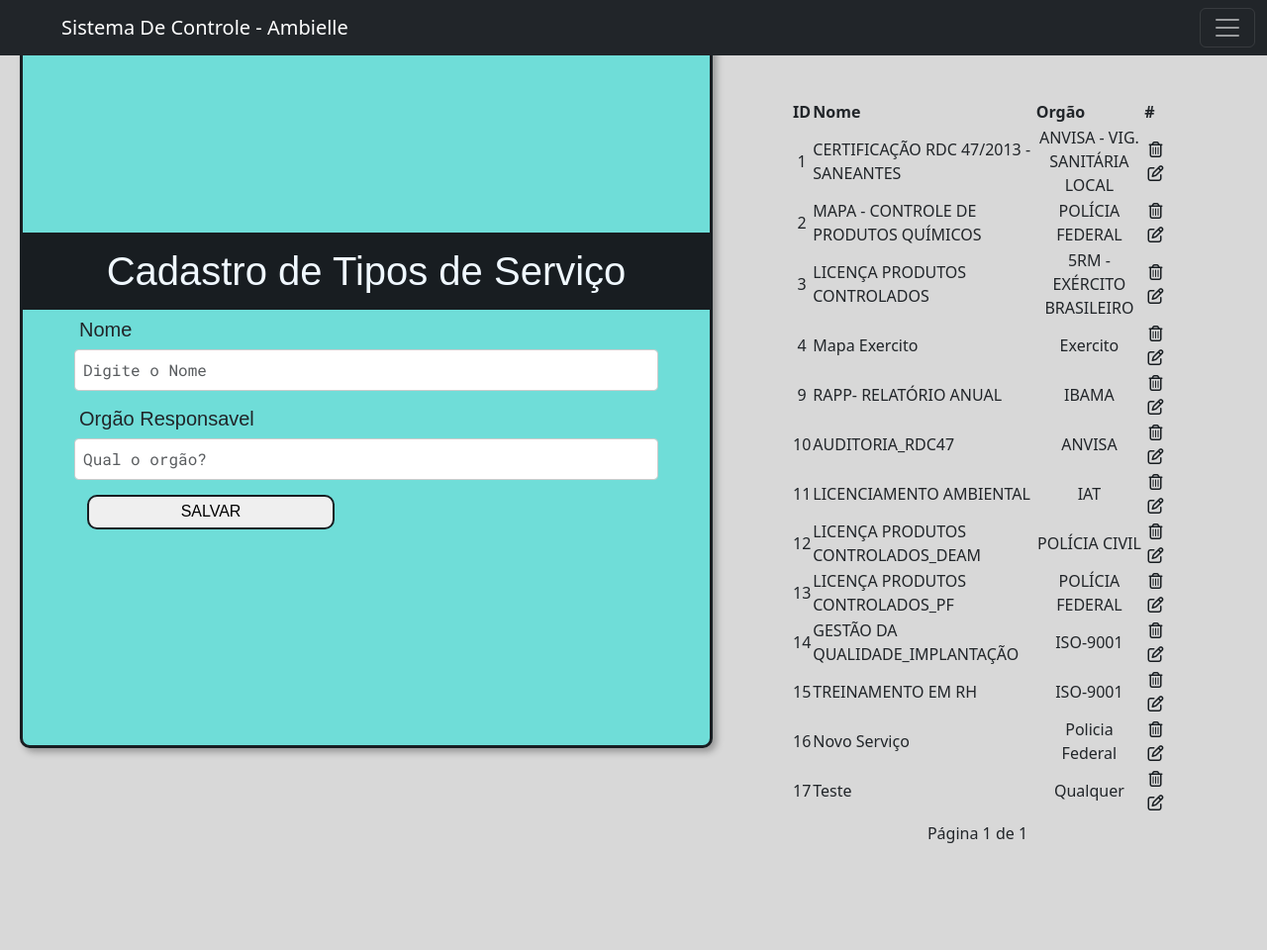
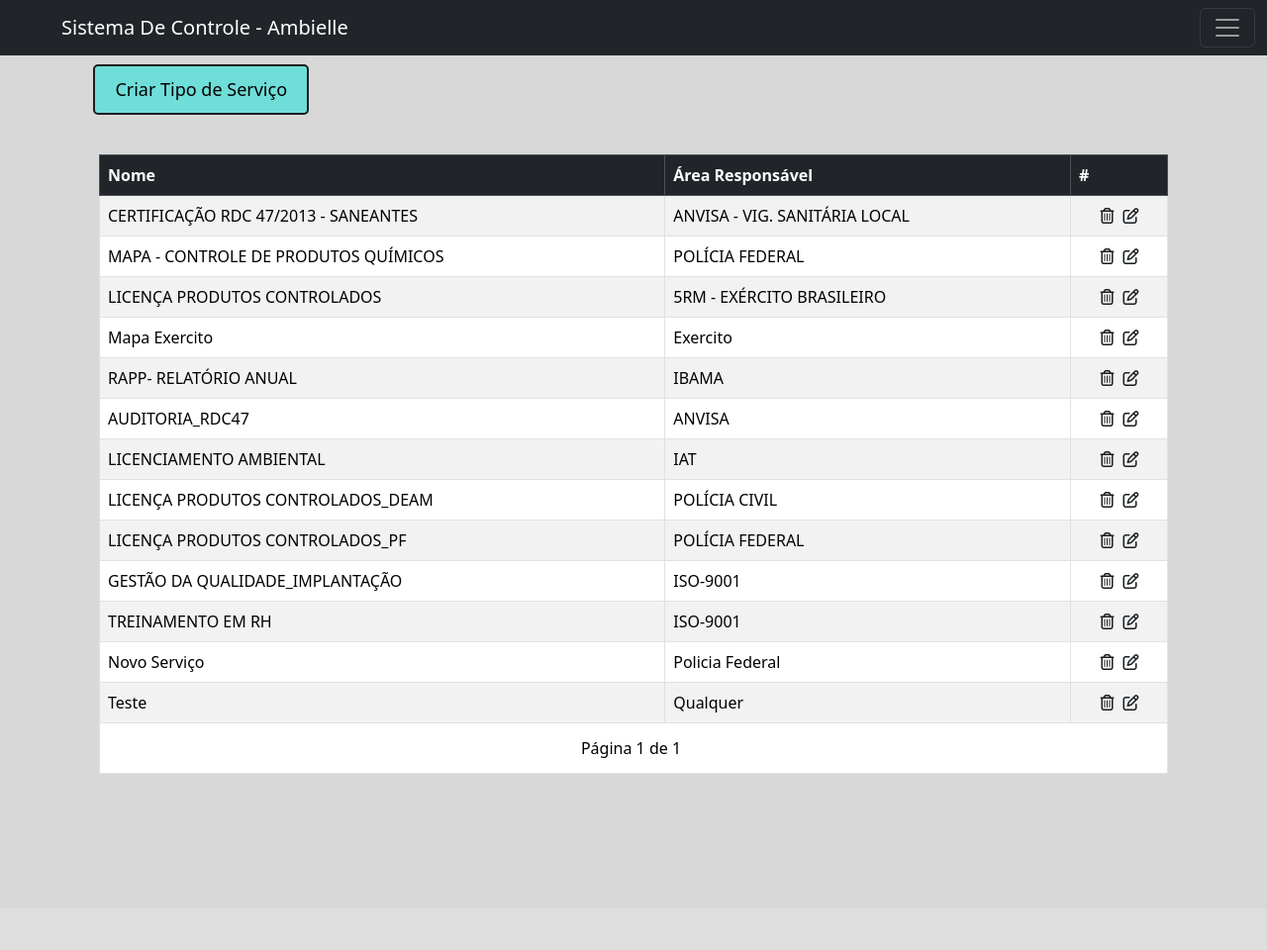
Before and after one commit to Gabr1elaugus700/Ambielle, a Django app: page /ambielle/cadastroTipoServico/ in a window 1280 px wide. Shown: the whole page at 99% size. After the commit the page ends 781 px from the top, so only its background shows below. Run offline with Django 5.2, Linux system fonts and the light colour scheme; a user stored in the database is signed in; data comes from the database, SQL or seed files in the repository; both versions use the stored data as it was after the commit; some web fonts are replaced.

Commit message:
fim do dia

```diff
--- a/workflow/templates/workflow/tipoServico.html
+++ b/workflow/templates/workflow/tipoServico.html
@@ -1,83 +1,61 @@
 {% extends 'global/base.html' %}
 
 {% block content %}
+  <main>
+    <section>
+      <button type="button" class="open-modal-btn" data-url="{% url 'workflow:tipoServico' %}">Criar Tipo de Serviço</button>
 
-<div class="containerForm">
-    <div class="tela-form">
-      <div class="title-form">
-        <h1>Cadastro de Tipos de Serviço</h1>
-      </div>
-      <form action="{{ form_action }}" method="POST" enctype="multipart/form-data">
-        {% csrf_token %}
-
-          <div class="form">
-              {% for field in form %}
-                <div class="form-label">
-                  <label for="{{ field.id_for_label }}">{{ field.label }}</label>
-                    {{ field }}
-                    {{ field.errors }}
-                    {% if field.help_text %}
-                      <p class="help">{{ field.help_text }}</p>
-                    {% endif %}
-                </div>
-              {% endfor %}
-          </div>
-          <div class="btn">
-            <button class="btn-form" type="submit">SALVAR</button>
+      <!-- Modal Bootstrap -->
+      <div class="modal fade" id="tipoServicoModal" tabindex="-1">
+        <div class="modal-dialog">
+          <div class="modal-content" style="padding: 0px;">
+            <div class="modal-body" id="modal-form-content" style="padding: 0px;">
+              <!-- O formulário será carregado aqui via AJAX -->
             </div>
           </div>
-      </form>
         </div>
-
-    <div class="lista">
-      <table>
-        <thead>
+      </div>
+    </section>
+    <section>
+      <div class="lista" style="padding-top: 0px;">
+        <table class="table table-striped table-hover table-bordered">
+          <thead class="table-dark">
             <tr>
-            <th>ID</th>
               <th>Nome</th>
-            <th>Orgão</th>
+              <th>Área Responsável</th>
               <th>#</th>
             </tr>
           </thead>
+          <tbody>
             {% for servico in page_obj %}
               <tr>
-              <td style="text-align: center;">{{ servico.id }}</td>
                 <td>{{ servico.nome }}</td>
-              <td style="text-align: center;">{{ servico.orgao }}</td>
+                <!-- Ajustar valor real depois -->
+                <td>{{ servico.orgao }}</td>
                 <td style="text-align: center; vertical-align: middle;">
-                <a href="{% url "workflow:deleteTipoServico" servico.id %}" onclick="return confirm('Tem certeza que deseja excluir este item?');"><i class="fa-regular fa-trash-can" style="width: 20px; height: 20px; text-decoration: none; color: var(--secondary-color);"></i></a>
-                <a href="{% url "workflow:updateTipoServico" servico.id %}"><i class="fa-regular fa-pen-to-square" style="width: 20px; height: 20px; text-decoration: none; color: var(--secondary-color);"></i></a>
+                  <a href="{% url 'workflow:deleteTipoServico' servico.id %}" onclick="return confirm('Tem certeza que deseja excluir este item?');"><i class="fa-regular fa-trash-can" style="width: 20px; height: 20px; text-decoration: none; color: var(--secondary-color);"></i></a>
+                  <a href="#" class="edit-servico" data-url="{% url 'workflow:updateTipoServico' servico.id %}">
+                    <i class="fa-regular fa-pen-to-square" style="width: 20px; height: 20px; color: var(--secondary-color);"></i>
+                  </a>
                 </td>
               </tr>
             {% endfor %}
-
           </tbody>
           <tfoot>
             <tr>
-            <td colspan="6" class="tfoot-cell">
+              <td colspan="8" class="tfoot-cell">
                 <div class="pagination">
-                <!-- Botões de navegação com ícones -->
                   <span class="step-links">
                     {% if page_obj.has_previous %}
-                    <a href="?page=1">
-                      <i class="fa-solid fa-angles-left"></i> <!-- Ícone para primeira página -->
-                    </a>z
-                    <a href="?page={{ page_obj.previous_page_number }}">
-                      <i class="fa-solid fa-angle-left"></i> <!-- Ícone para página anterior -->
-                    </a>
+                      <a href="?page=1"><i class="fa-solid fa-angles-left"></i></a>
+                      <a href="?page={{ page_obj.previous_page_number }}"><i class="fa-solid fa-angle-left"></i></a>
                     {% endif %}
 
-                  <span class="current">
-                      Página {{ page_obj.number }} de {{ page_obj.paginator.num_pages }}
-                  </span>
+                    <span class="current">Página {{ page_obj.number }} de {{ page_obj.paginator.num_pages }}</span>
 
                     {% if page_obj.has_next %}
-                    <a href="?page={{ page_obj.next_page_number }}">
-                      <i class="fa-solid fa-angle-right"></i> <!-- Ícone para próxima página -->
-                    </a>
-                    <a href="?page={{ page_obj.paginator.num_pages }}">
-                      <i class="fa-solid fa-angles-right"></i> <!-- Ícone para última página -->
-                    </a>
+                      <a href="?page={{ page_obj.next_page_number }}"><i class="fa-solid fa-angle-right"></i></a>
+                      <a href="?page={{ page_obj.paginator.num_pages }}"><i class="fa-solid fa-angles-right"></i></a>
                     {% endif %}
                   </span>
                 </div>
@@ -86,7 +64,64 @@
           </tfoot>
         </table>
       </div>
+    </section>
+  </main>
+  <script>
+    document.addEventListener('DOMContentLoaded', function () {
+      const modal = new bootstrap.Modal(document.getElementById('tipoServicoModal'))
+      const modalContent = document.getElementById('modal-form-content')
 
+      function carregarFormulario(url) {
+        fetch(url)
+          .then((response) => response.text())
+          .then((html) => {
+            modalContent.innerHTML = html
+            modal.show()
+            ativarEnvioFormulario()
+          })
+          .catch((error) => console.error('Erro ao carregar o formulário:', error))
+      }
 
-</div>
+      function ativarEnvioFormulario() {
+        const form = modalContent.querySelector('form')
+        if (form) {
+          form.addEventListener('submit', function (e) {
+            e.preventDefault()
+            const formData = new FormData(this)
+
+            fetch(this.action, {
+              method: 'POST',
+              body: formData
+            })
+              .then((response) => response.json())
+              .then((data) => {
+                if (data.message === 'success') {
+                  modal.hide()
+                  location.reload()
+                } else {
+                  modalContent.innerHTML = data.html
+                  ativarEnvioFormulario()
+                }
+              })
+              .catch((error) => console.error('Erro ao enviar o formulário:', error))
+          })
+        }
+      }
+
+      // Botão para abrir modal de criação
+      document.querySelector('.open-modal-btn').addEventListener('click', function (event) {
+        event.preventDefault()
+        carregarFormulario(this.getAttribute('data-url'))
+      })
+
+      // Botão para abrir modal de edição
+      document.addEventListener('click', function (event) {
+        if (event.target.closest('.edit-servico')) {
+          event.preventDefault()
+          const url = event.target.closest('.edit-servico').getAttribute('data-url')
+          carregarFormulario(url)
+        }
+      })
+    })
+  </script>
 {% endblock %}
--- a/workflow/views/createForms.py
+++ b/workflow/views/createForms.py
@@ -28,21 +28,43 @@ def createCliente(request):
 
 @login_required(login_url='workflow:login')
 def updateCliente(request, cliente_id):
-    cliente = get_object_or_404(Cliente, pk=cliente_id)
-    form = CreateCliente(request.POST or None, instance=cliente)
-    form_action = reverse('workflow:updateCliente', args=(cliente_id,))  # ✅ Define corretamente para update
+    cliente = get_object_or_404(
+        Cliente, pk=cliente_id
+    )
+    form_action = reverse('workflow:updateCliente', args=(cliente_id,))
 
     if request.method == 'POST':
+        form = CreateCliente(request.POST, instance=cliente)
+
         if form.is_valid():
-            form.save()
-            return JsonResponse({'message': 'success'})
+            cliente = form.save()
+            messages.success(request, 'Cliente Cadastrado com Sucesso!')
+            return redirect('workflow:updateCliente', cliente_id=cliente.pk)
 
-        return JsonResponse({
-            'message': 'error',
-            'html': render_to_string('workflow/createClientes.html', {'form': form, 'form_action': form_action})
-        })
+        context ={
+            'form': form,
+            'form_action': form_action,
+        }
+        return render(
+            request,
+            'workflow/createClientes.html',
+            context,
+        )
 
-    return render(request, 'workflow/createClientes.html', {'form': form, 'form_action': form_action})
+    else:
+        form = CreateCliente(instance=cliente)
+
+        context = {
+            'form': form,
+            'form_action': form_action,
+        }
+
+    return render(
+        request,
+        'workflow/createClientes.html',
+        context,
+    )
+
 
 @login_required(login_url='workflow:login')
 def deleteClientes(request, cliente_id):
@@ -92,49 +114,33 @@ def createTarefa(request):
 
 @login_required(login_url='workflow:login')
 def createTipoServico(request):
+    form = CreateServico(request.POST or None)
+
     if request.method == 'POST':
-
-        title = 'Cadastro de tipos de Serviços'
-        form = CreateServico(request.POST)
-
-        context ={
-            'title': title,
-            'form': form,
-        }
-
         if form.is_valid():
             form.save()
             messages.success(request, 'Serviço Cadastrado com Sucesso!')
-            return redirect('workflow:tipoServico')
+            return JsonResponse({'message': 'success'})  # ✅ Retorno para AJAX
 
-        return render(
-            request,
-            'workflow/createServico.html',
-            context,
-        )
+        return JsonResponse({
+            'message': 'error',
+            'html': render_to_string('workflow/createServico.html', {'form': form, 'form_action': form_action})
+        })
 
-    else:
-        title = 'Cadastro de tipos de Serviço'
+    # Se for GET, renderiza normalmente a página com a lista de serviços
+    title = 'Cadastro de tipos de Serviço'
+    tipos_ser = TipoServico.objects.all()
+    paginator = Paginator(tipos_ser, 15)
+    page_number = request.GET.get('page')
+    page_obj = paginator.get_page(page_number)
 
+    context = {
+        'title': title,
+        'form': form,
+        'page_obj': page_obj,
+    }
 
-        tipos_ser = TipoServico.objects.all()
-        paginator = Paginator(tipos_ser, 15)
-
-        page_number = request.GET.get('page')
-        page_obj = paginator.get_page(page_number)
-
-
-        context = {
-            'title': title,
-            'form': CreateServico,
-            'page_obj': page_obj
-        }
-
-        return render(
-            request,
-            'workflow/tipoServico.html',
-            context,
-        )
+    return render(request, 'workflow/tipoServico.html', context)
 
 
 def updateTipoServico(request, servico_id=None):
```
Also changed, not shown: workflow/templates/workflow/tipoServicoForm.html (added, +28 -0 lines), db.sqlite3. Lines whose indentation alone changed are shown as unchanged.
